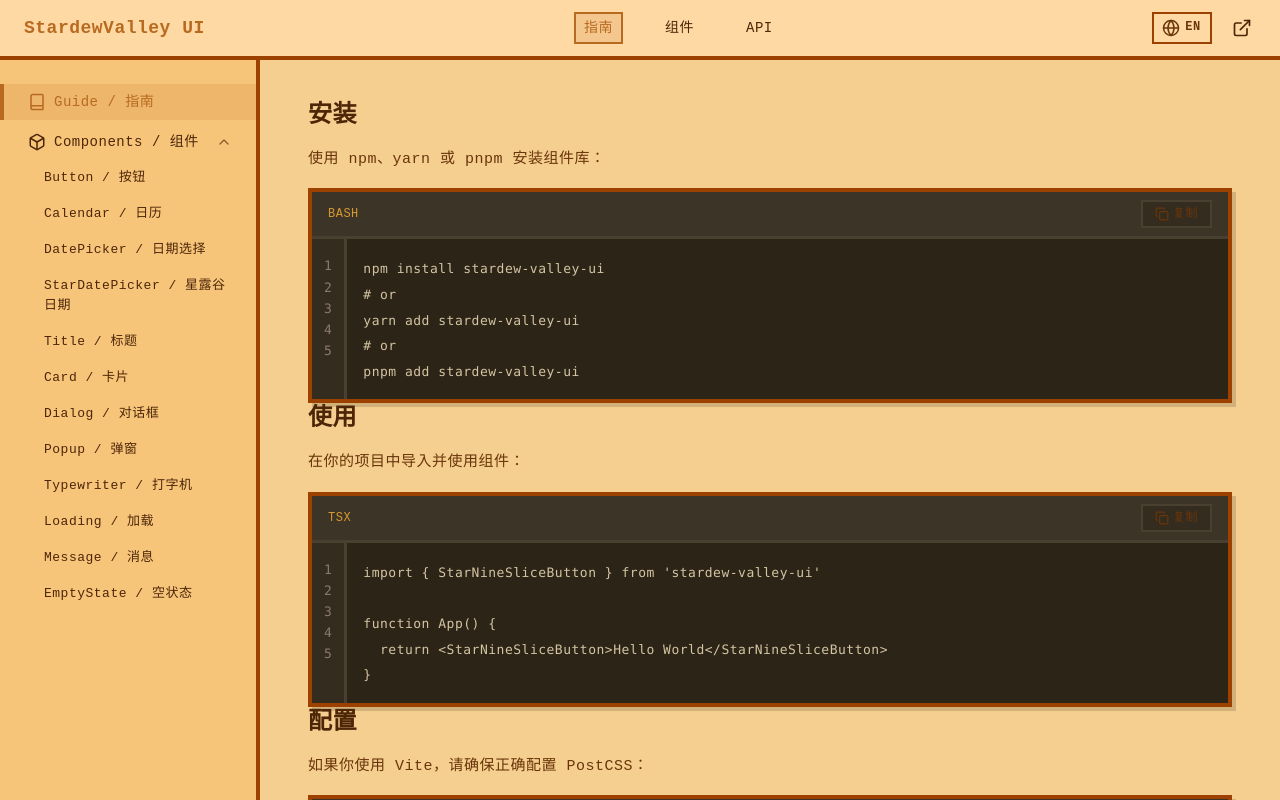
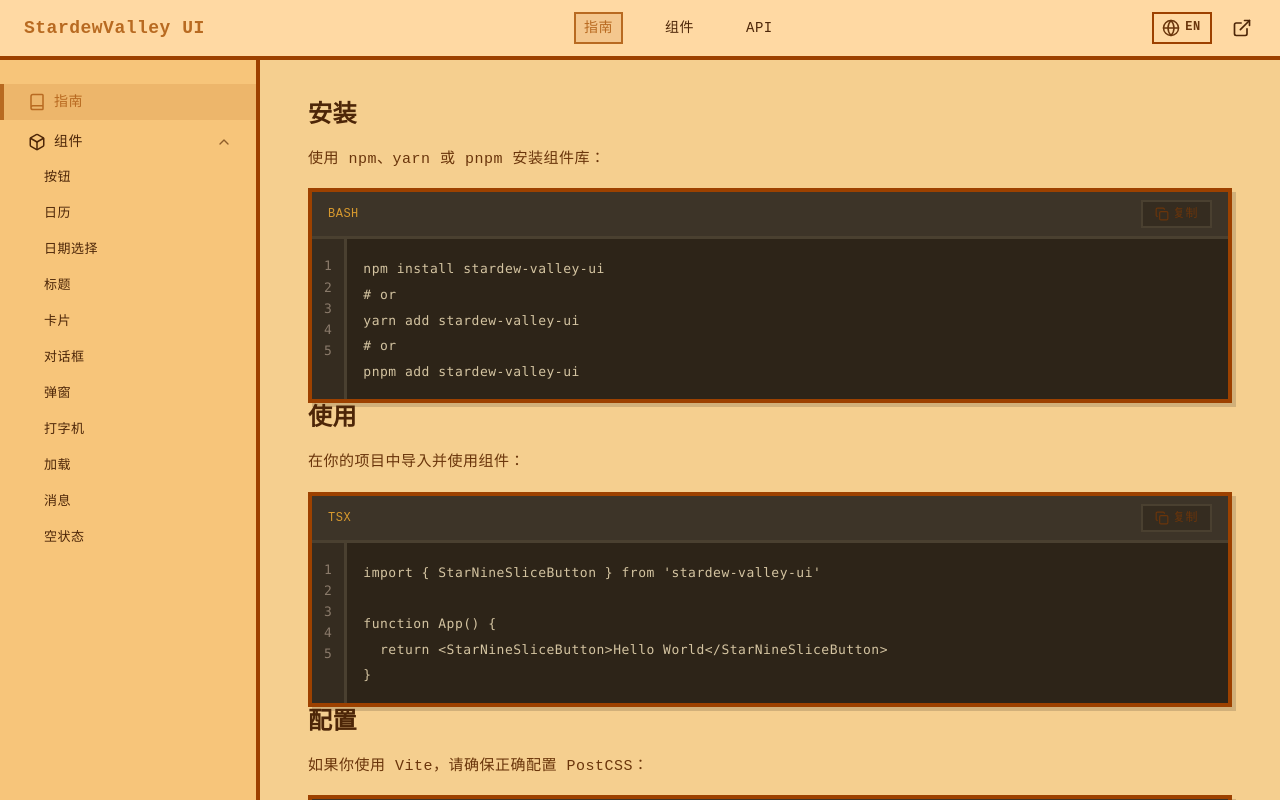
Before and after one commit to a985987819/stardewUi, a React (Vite) app: page /stardewUi/guide in a window 1280 px wide. Shown: the top 800 px of the page. Built offline with nearby package versions, Linux system fonts and the light colour scheme; a web font is replaced by a local one.

Commit message:
fix: 修复 中英文显示错乱

```diff
--- a/src/components/layout/Sidebar.tsx
+++ b/src/components/layout/Sidebar.tsx
@@ -28,7 +28,6 @@
         { path: '/components/button', label: t('sidebar.button') },
         { path: '/components/calendar', label: t('sidebar.calendar') },
         { path: '/components/date-picker', label: t('sidebar.datePicker') },
-        { path: '/components/star-date-picker', label: t('sidebar.starDatePicker') },
         { path: '/components/title', label: t('sidebar.title') },
         { path: '/components/card', label: t('sidebar.card') },
         { path: '/components/dialog', label: t('sidebar.dialog') },
--- a/src/i18n/index.tsx
+++ b/src/i18n/index.tsx
@@ -67,20 +67,19 @@
   'guide.feature5': '适合文档站和游戏风格界面',
   'components.title': 'Components',
   'components.desc': 'Browse the available UI demos and open each page for usage examples and a lightweight API reference.',
-  'sidebar.guide': 'Guide / 指南',
-  'sidebar.components': 'Components / 组件',
-  'sidebar.button': 'Button / 按钮',
-  'sidebar.calendar': 'Calendar / 日历',
-  'sidebar.datePicker': 'DatePicker / 日期选择',
-  'sidebar.starDatePicker': 'StarDatePicker / 星露谷日期',
-  'sidebar.title': 'Title / 标题',
-  'sidebar.card': 'Card / 卡片',
-  'sidebar.dialog': 'Dialog / 对话框',
-  'sidebar.popup': 'Popup / 弹窗',
-  'sidebar.typewriter': 'Typewriter / 打字机',
-  'sidebar.loading': 'Loading / 加载',
-  'sidebar.message': 'Message / 消息',
-  'sidebar.emptyState': 'EmptyState / 空状态',
+  'sidebar.guide': '指南',
+  'sidebar.components': '组件',
+  'sidebar.button': '按钮',
+  'sidebar.calendar': '日历',
+  'sidebar.datePicker': '日期选择',
+  'sidebar.title': '标题',
+  'sidebar.card': '卡片',
+  'sidebar.dialog': '对话框',
+  'sidebar.popup': '弹窗',
+  'sidebar.typewriter': '打字机',
+  'sidebar.loading': '加载',
+  'sidebar.message': '消息',
+  'sidebar.emptyState': '空状态',
   'demo.showCode': '显示代码',
   'demo.hideCode': '隐藏代码',
   'api.title': 'API',
@@ -131,7 +130,6 @@
   'sidebar.button': 'Button',
   'sidebar.calendar': 'Calendar',
   'sidebar.datePicker': 'DatePicker',
-  'sidebar.starDatePicker': 'StarDatePicker',
   'sidebar.title': 'Title',
   'sidebar.card': 'Card',
   'sidebar.dialog': 'Dialog',
--- a/src/pages/Components.tsx
+++ b/src/pages/Components.tsx
@@ -33,12 +33,6 @@
     path: '/components/date-picker',
     title: 'DatePicker',
     description: 'Single-date and range selection with normalized timestamps.',
-    icon: <CalendarRange size={20} />,
-  },
-  {
-    path: '/components/star-date-picker',
-    title: 'StarDatePicker',
-    description: 'Alias entry for the Stardew-styled date picker demo and API reference.',
     icon: <CalendarRange size={20} />,
   },
   {
--- a/src/pages/DatePickerDemo.tsx
+++ b/src/pages/DatePickerDemo.tsx
@@ -11,9 +11,9 @@
 const maxDate = normalizeToDayTimestamp('2024-05-20')
 
 const tocItems = [
-  { id: 'single', title: 'Single', level: 1 },
-  { id: 'range', title: 'Range', level: 1 },
-  { id: 'limits', title: 'Limits', level: 1 },
+  { id: 'single', title: '单日选择', level: 1 },
+  { id: 'range', title: '范围选择', level: 1 },
+  { id: 'limits', title: '限制条件', level: 1 },
   { id: 'api', title: 'API', level: 1 },
 ]
 
--- a/src/router/index.tsx
+++ b/src/router/index.tsx
@@ -30,7 +30,6 @@
         { path: 'components/title', element: <StarTitleDemoPage /> },
         { path: 'components/card', element: <StarCardDemoPage /> },
         { path: 'components/date-picker', element: <StarDatePickerDemoPage /> },
-        { path: 'components/star-date-picker', element: <StarDatePickerDemoPage /> },
         { path: 'components/dialog', element: <StarDialogDemoPage /> },
         { path: 'components/empty-state', element: <StarEmptyStateDemoPage /> },
         { path: 'components/popup', element: <StarPopupDemoPage /> },
```
Also changed, not shown: 1 other file (tests, documents, lock files or other folders).
